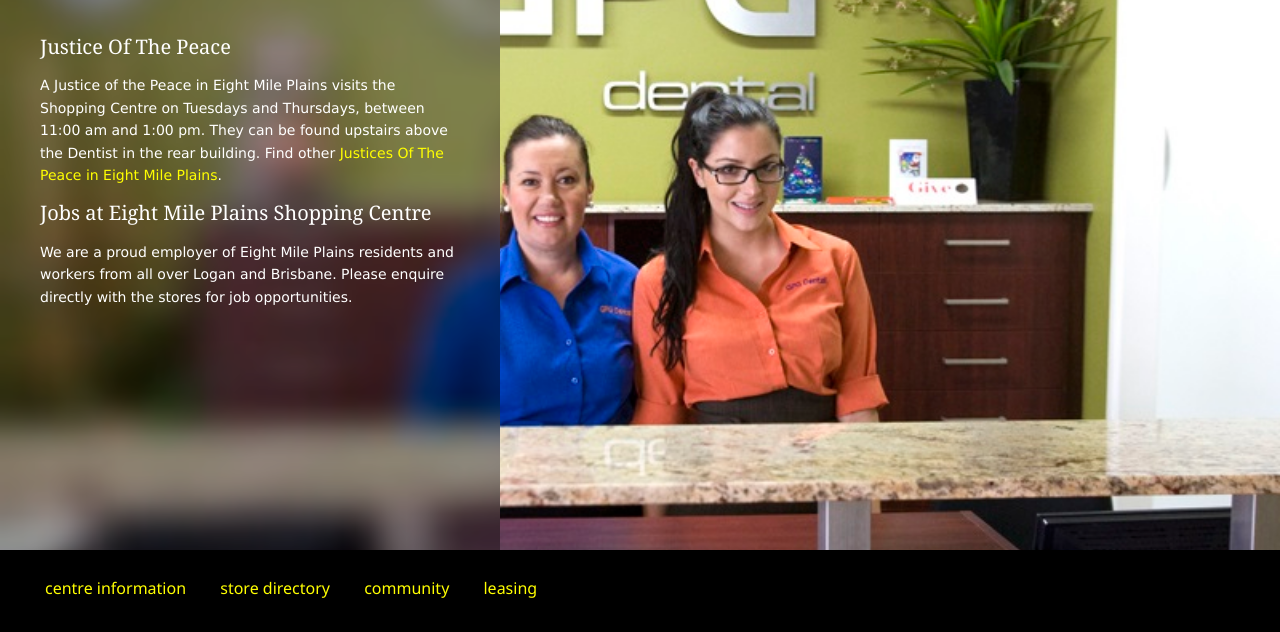
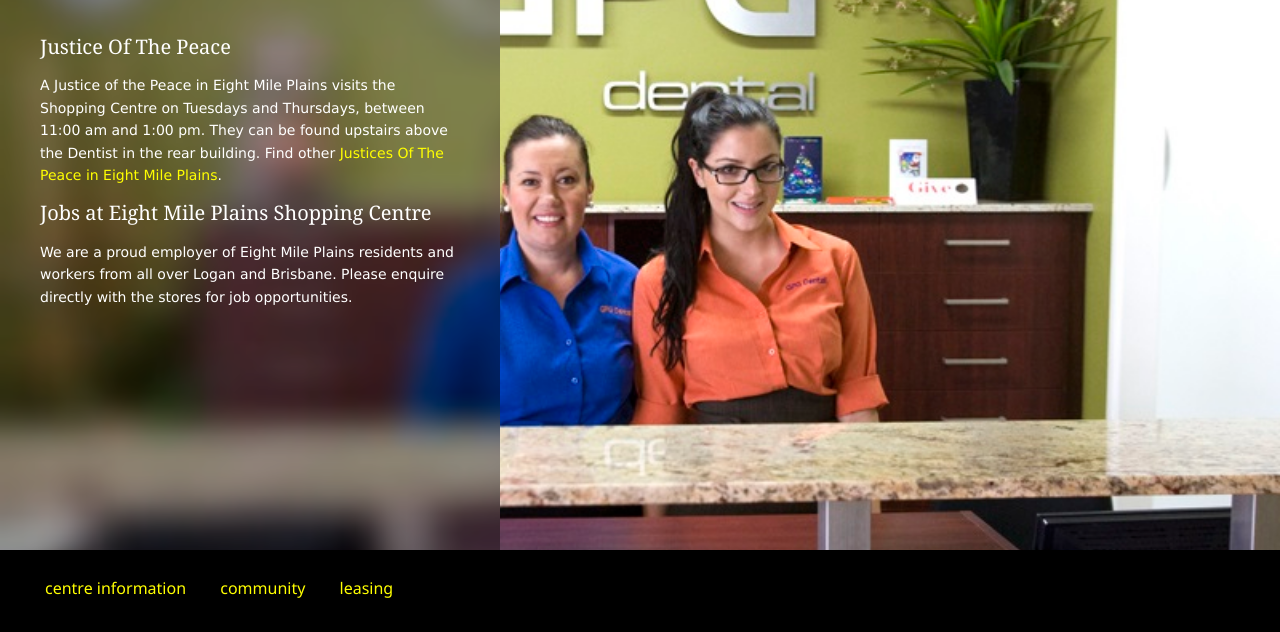
Before and after one commit to eightmileplainsshops/eightmileplainsshops.github.io, a plain HTML site: page community.html in a window 1280 px wide. Shown: the part 168-800 px from the top of the page. Drawn offline with Linux system fonts and the light colour scheme.

Commit message:
Update community.html

```diff
--- a/community.html
+++ b/community.html
@@ -37,7 +37,6 @@
 
         <div id="nav">
             <a href="index.html">Centre information</a>
-            <a href="store.html">Store directory</a>
             <a href="community.html">Community</a>
             <a href="leasing.html">Leasing</a>
         </div>
```
